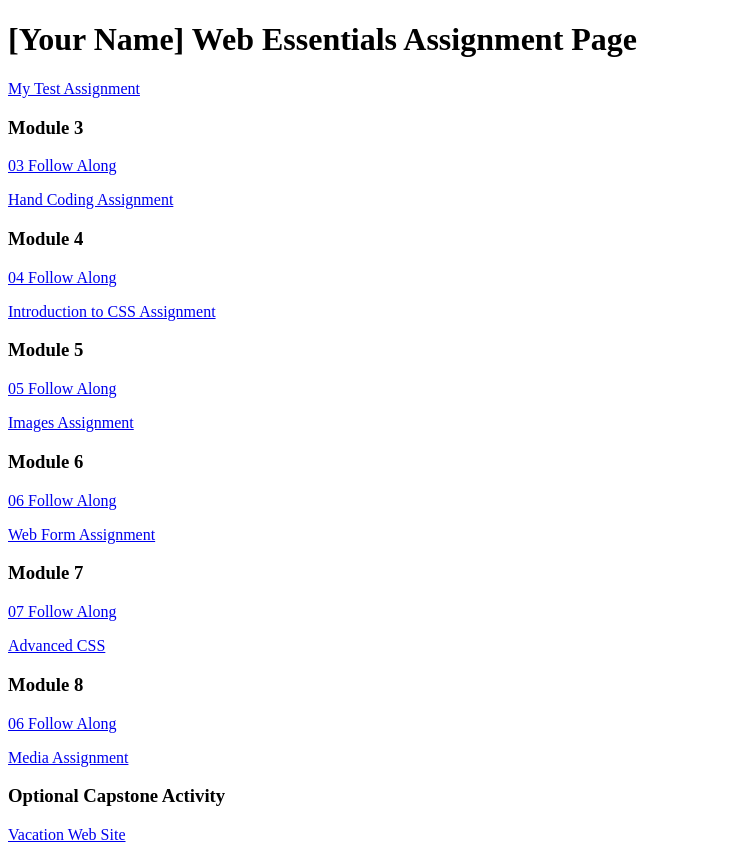
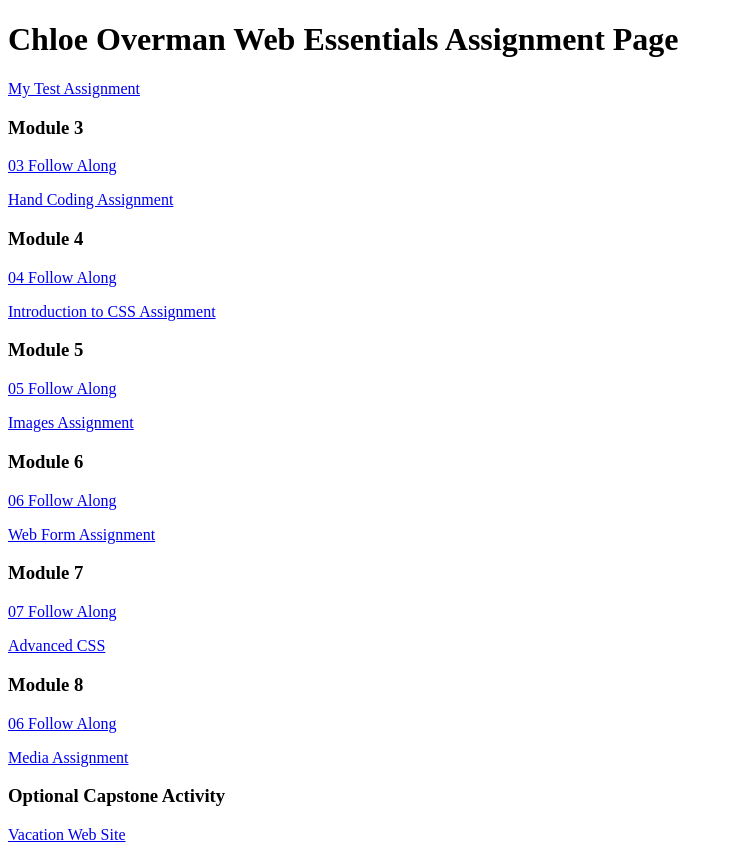
Before and after one commit to chloeoverman/dwdd1600, a plain HTML site: page index.html in a window 1280 px wide. Shown: the whole page, without its empty margins (0-733 px from the left). Drawn offline with Linux system fonts and the light colour scheme.

Commit message:
Update index.html
added name

```diff
--- a/index.html
+++ b/index.html
@@ -6,7 +6,7 @@
 		<title>dwdd 1600 assignment list page</title>
 	</head>
 	<body>
-		<h1>[Your Name] Web Essentials Assignment Page</h1>
+		<h1>Chloe Overman Web Essentials Assignment Page</h1>
 		<p><a href="01test">My Test Assignment</a></p>
 
 		<h3>Module 3</h3>
```
